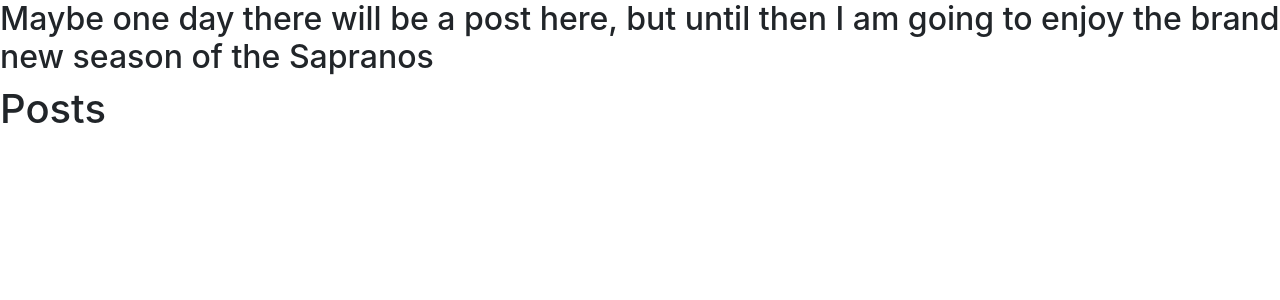
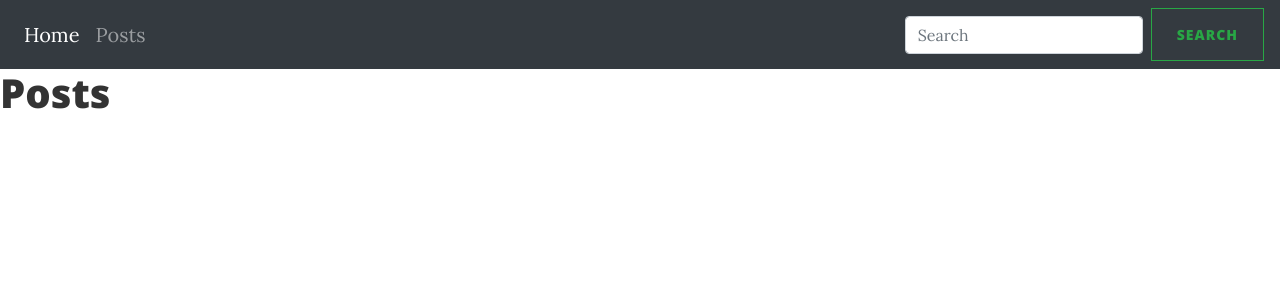
Before and after one commit to servanh/DjangoWebsite, a Django app: page /posts/ in a window 1280 px wide. Shown: the top 300 px of the page. Run offline with Django 3.2, Linux system fonts and the light colour scheme; some libraries are stand-ins or nearby versions.

Commit message:
added nav bar to post.html

```diff
--- a/blogsite/templates/post.html
+++ b/blogsite/templates/post.html
@@ -1,20 +1,64 @@
+{% load static %}
 <!DOCTYPE html>
 <html lang="en">
 <head>
-    <meta charset="UTF-8">
-    <title>Post</title>
-    <link rel="stylesheet" href="https://stackpath.bootstrapcdn.com/bootstrap/4.3.1/css/bootstrap.min.css" integrity="sha384-ggOyR0iXCbMQv3Xipma34MD+dH/1fQ784/j6cY/iJTQUOhcWr7x9JvoRxT2MZw1T" crossorigin="anonymous">
+    <meta charset="utf-8">
+    <meta http-equiv="X-UA-Compatible" content="IE=edge">
+    <meta name="viewport" content="width=device-width, initial-scale=1">
+    <meta name="description" content="">
+    <meta name="author" content="">
 
-    <script src="../../static/admin/js/vendor/jquery/jquery.js"></script>
+    <title>Coming soon...</title>
+
+    <!-- Bootstrap Core CSS -->
+    <link rel="stylesheet" href="{% static 'bootstrap-4.4.1-dist/css/bootstrap.min.css' %}">
+
+
+    <!-- Theme CSS -->
+    <link rel="stylesheet" type="text/css" href="{% static 'css/clean-blog.css' %}">
+
+
+    <!-- Custom Fonts -->
+    <link rel="stylesheet" href="{% static 'css/vendor/font-awesome/css/font-awesome.css' %}">
+    <link href='https://fonts.googleapis.com/css?family=Lora:400,700,400italic,700italic' rel='stylesheet' type='text/css'>
+    <link href='https://fonts.googleapis.com/css?family=Open+Sans:300italic,400italic,600italic,700italic,800italic,400,300,600,700,800' rel='stylesheet' type='text/css'>
+
+
+
+    <!-- HTML5 Shim and Respond.js IE8 support of HTML5 elements and media queries -->
+    <!-- WARNING: Respond.js doesn't work if you view the page via file:// -->
+    <!--[if lt IE 9]>
+        <script src="https://oss.maxcdn.com/libs/html5shiv/3.7.0/html5shiv.js"></script>
+        <script src="https://oss.maxcdn.com/libs/respond.js/1.4.2/respond.min.js"></script>
+        <script src="https://use.fontawesome.com/f5c7a4fdb7.js"></script>
+    <![endif]-->
 
 </head>
 <body>
+   <!-- Navigation -->
+    <nav class="navbar navbar-expand-lg navbar-dark bg-dark">
+ <!-- <a class="navbar-brand" href="#">Navbar</a>-->
+  <button class="navbar-toggler" type="button" data-toggle="collapse" data-target="#navbarSupportedContent" aria-controls="navbarSupportedContent" aria-expanded="false" aria-label="Toggle navigation">
+    <span class="navbar-toggler-icon"></span>
+  </button>
 
-<h2>Maybe one day there will be a post here, but until then I am going to enjoy the brand new season of the Sapranos</h2>
+  <div class="collapse navbar-collapse" id="navbarSupportedContent">
+    <ul class="navbar-nav mr-auto">
+      <li class="nav-item active">
+        <a class="nav-link" href="{% url 'index' %}">Home</a>
+      </li>
+      <li class="nav-item">
+        <a class="nav-link" href="{% url 'posts' %}">Posts <span class="sr-only">(current)</span></a>
+      </li>
+    </ul>
+    <form class="form-inline my-2 my-lg-0">
+      <input class="form-control mr-sm-2" type="search" placeholder="Search" aria-label="Search">
+      <button class="btn btn-outline-success my-2 my-sm-0" type="submit">Search</button>
+    </form>
+  </div>
+</nav>
 <div>
-    <script src="../../static/admin/js/calendar.js"></script>
     <h1>Posts</h1>
-
 </div>
 </body>
 </html>
```
